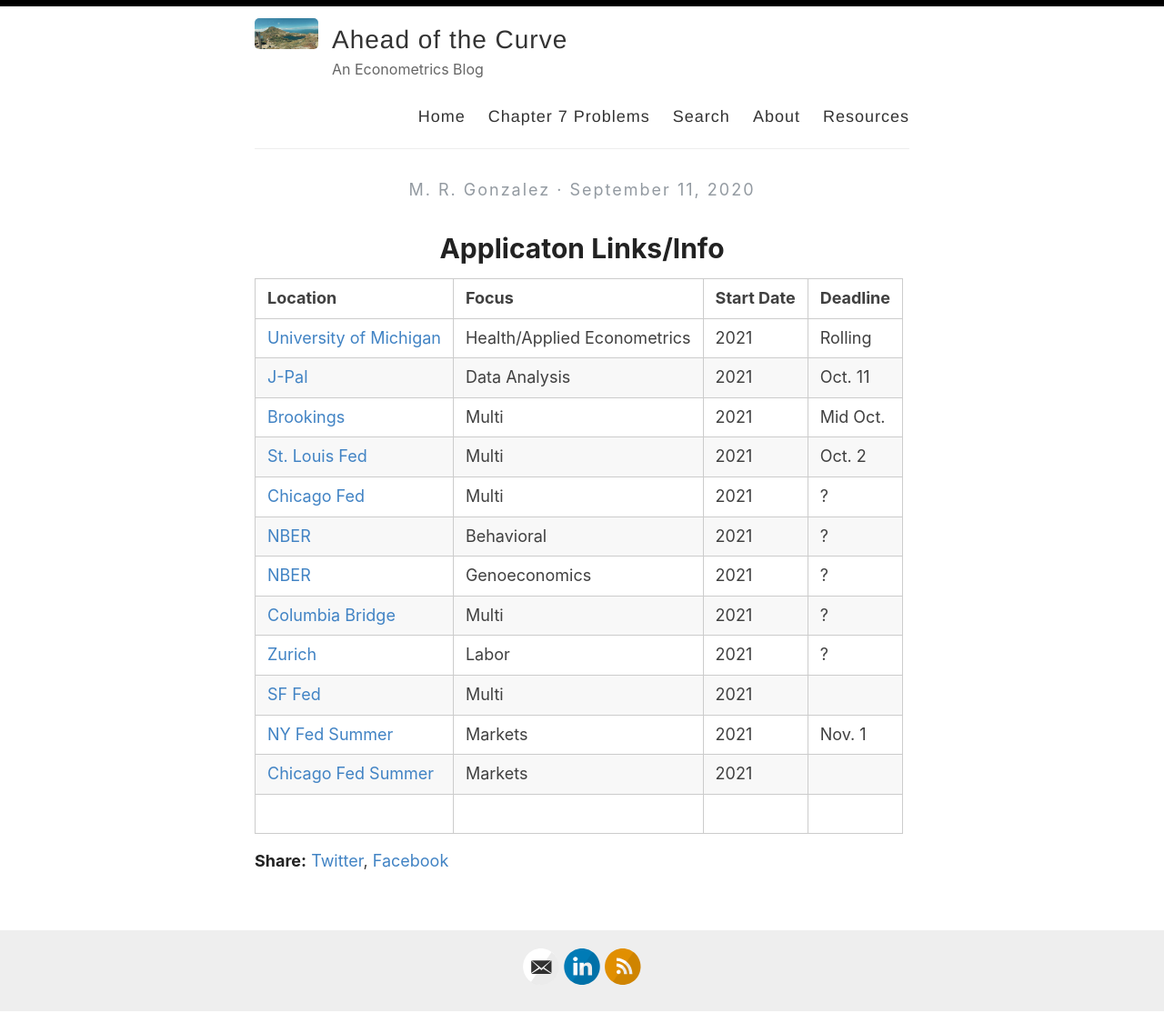
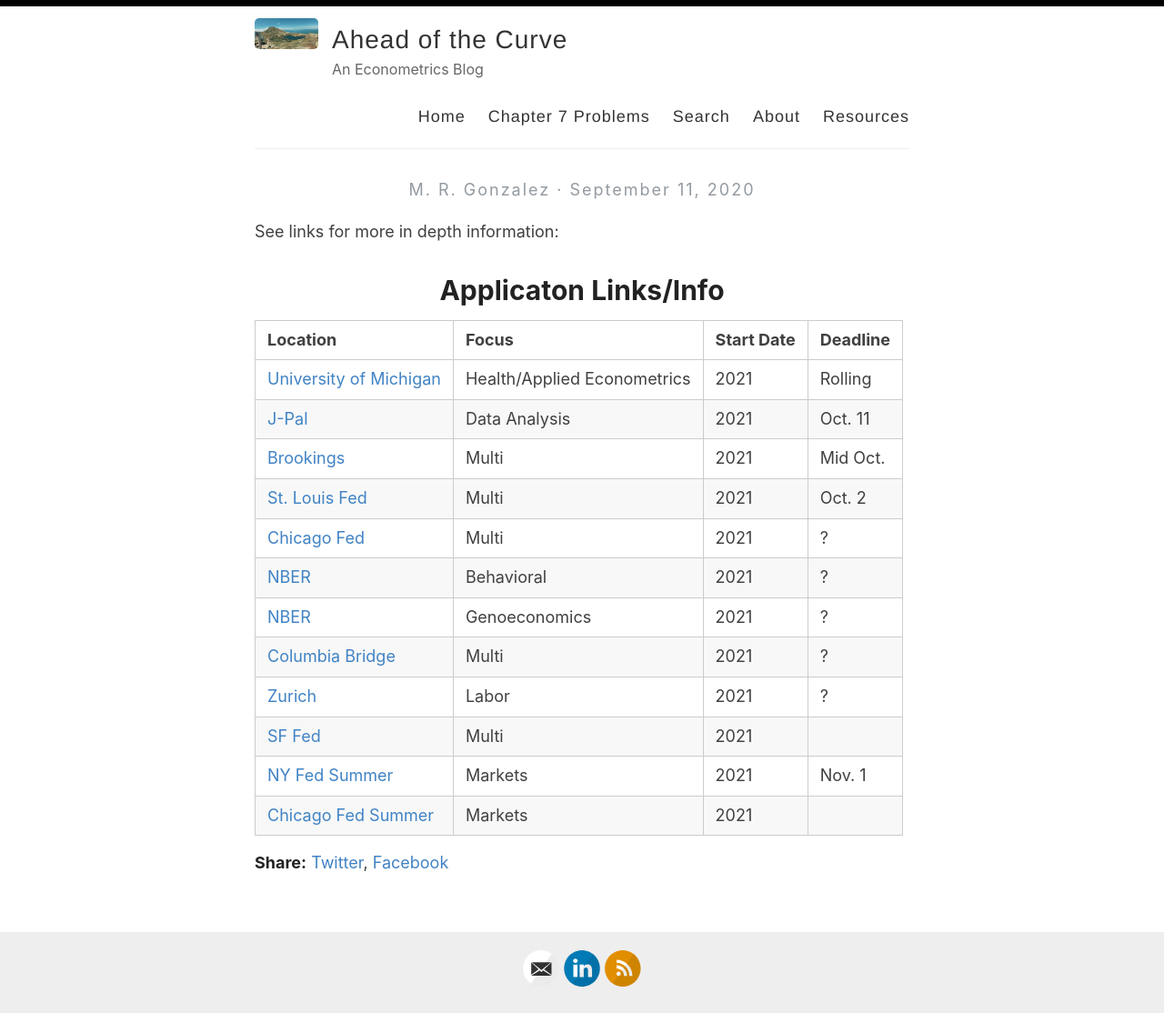
Before and after one commit to MatthewRGonzalez/Econometric, a Jekyll site: the page built from _posts/2020-9-11-Jobs.md, in a window 1280 px wide. Shown: the whole page at 91% size. Built offline with Jekyll 4.4.1, drawn with Linux system fonts in a browser that asks for light colours; our own code applies the rules of GitHub Pages for plain Markdown files.

Commit message:
Update 2020-9-11-Jobs.md

```diff
--- a/_posts/2020-9-11-Jobs.md
+++ b/_posts/2020-9-11-Jobs.md
@@ -4,6 +4,8 @@
 categories: [Jobs]
 excerpt: I have made a developed a quick reference table for economic work below:
 ---
+
+See links for more in depth information:
 
 # Applicaton Links/Info
 
@@ -21,4 +23,3 @@
 | [SF Fed](https://www.frbsf.org/our-district/careers/search-for-jobs/?job=743486) | Multi                       | 2021       |          |
 | [NY Fed Summer](https://frb.taleo.net/careersection/02bcampus/jobdetail.ftl) | Markets                     | 2021       | Nov. 1   |
 | [Chicago Fed Summer](https://frb.taleo.net/careersection/02bcampus/jobdetail.ftl) | Markets                     | 2021       |          |
-|                                                              |                             |            |          |
```
